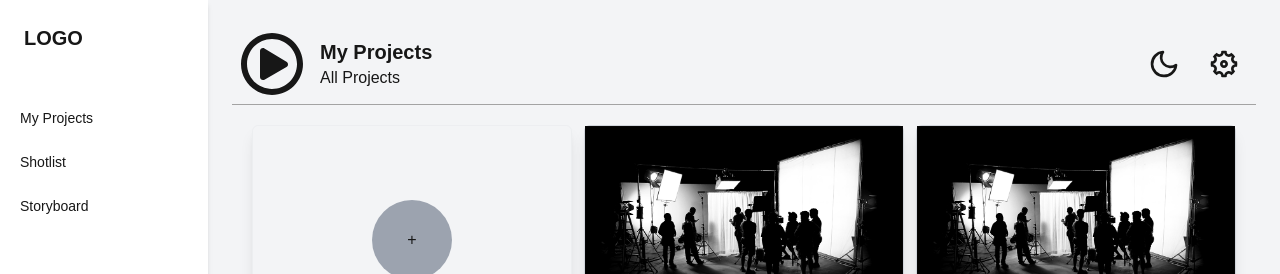
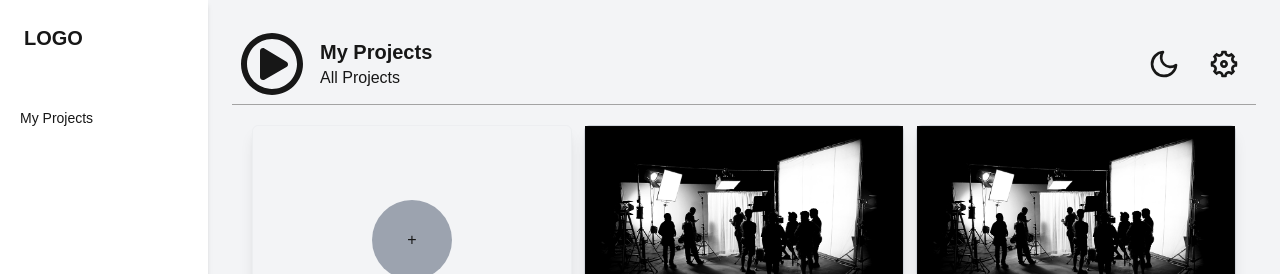
Before and after one commit to shiffydeen/storyboard-frontend, a Next.js app: page / in a window 1280 px wide. Shown: the top 274 px of the page. Built offline with nearby package versions, Linux system fonts and the light colour scheme.

Commit message:
custom pages

```diff
--- a/app/components/Sidebar.jsx
+++ b/app/components/Sidebar.jsx
@@ -25,8 +25,8 @@
         </button>
         <nav className="space-y-2">
           <Link href="/" className='text-sm hover:bg-neutral-500 hover:text-white block p-2 pl-5'>My Projects</Link>
-          <Link href="/shotlist" className='text-sm hover:bg-neutral-500 hover:text-white block p-2 pl-5'>Shotlist</Link>
-          <Link href="/storyboard" className='text-sm hover:bg-neutral-500 hover:text-white block p-2 pl-5'>Storyboard</Link>
+          {/* <Link href="/shotlist" className='text-sm hover:bg-neutral-500 hover:text-white block p-2 pl-5'>Shotlist</Link> */}
+          {/* <Link href="/storyboard" className='text-sm hover:bg-neutral-500 hover:text-white block p-2 pl-5'>Storyboard</Link> */}
         </nav>
       </aside>
 
```
